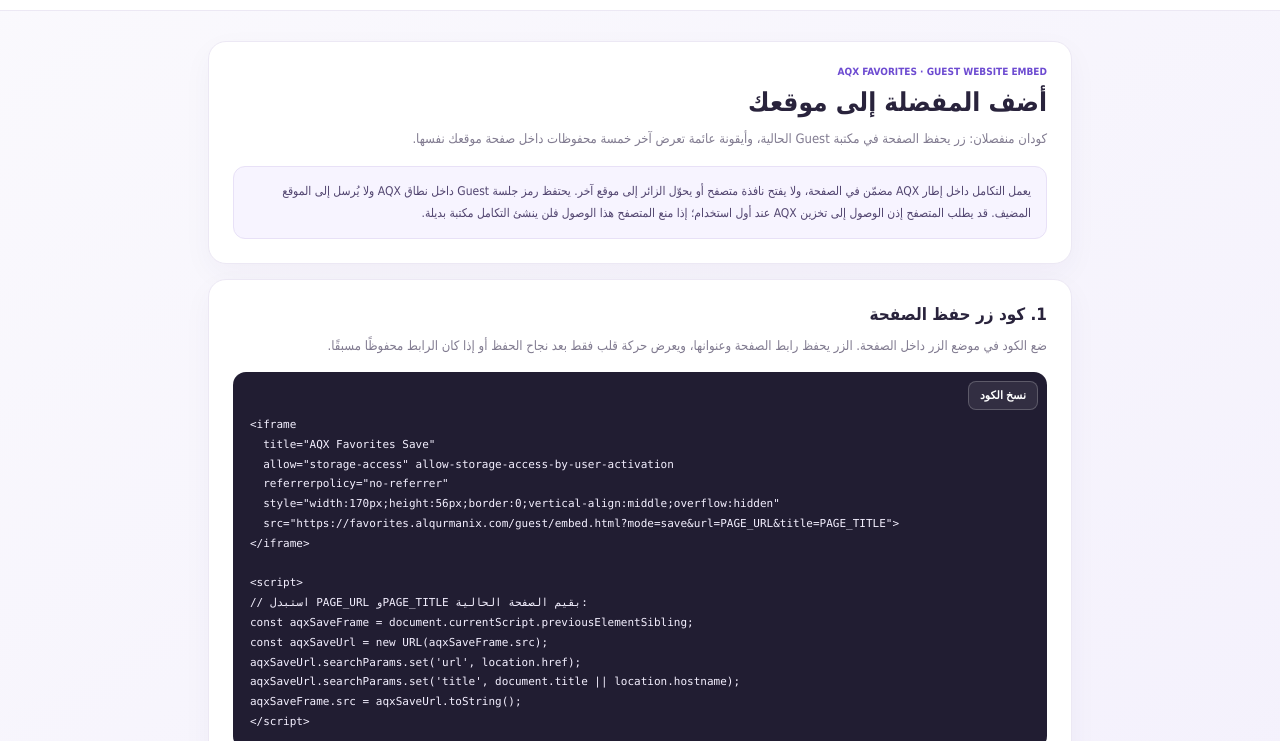
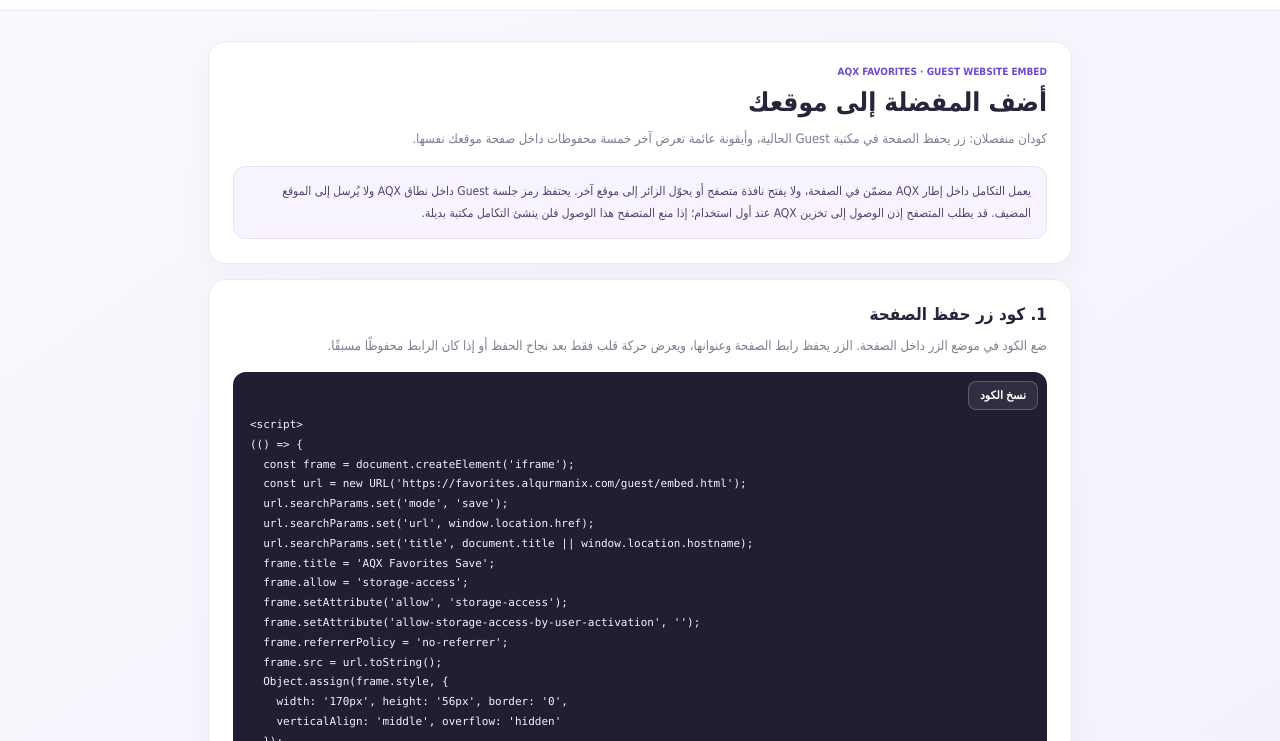
Before and after one commit to alqurmanix-oss/developers.favorites, a plain HTML site: page developers.html in a window 1280 px wide. Shown: the part 59-800 px from the top of the page. Drawn offline with Linux system fonts and the light colour scheme.

Commit message:
Fix developer save button embed snippet

```diff
--- a/developers.html
+++ b/developers.html
@@ -13,23 +13,27 @@ main{max-width:900px;margin:30px auto;padding:0 18px}.hero,.panel{background:#ff
 <section class="hero"><div class="eyebrow">AQX FAVORITES · GUEST WEBSITE EMBED</div><h1>أضف المفضلة إلى موقعك</h1><p>كودان منفصلان: زر يحفظ الصفحة في مكتبة Guest الحالية، وأيقونة عائمة تعرض آخر خمسة محفوظات داخل صفحة موقعك نفسها.</p>
 <div class="notice">يعمل التكامل داخل إطار AQX مضمّن في الصفحة، ولا يفتح نافذة متصفح أو يحوّل الزائر إلى موقع آخر. يحتفظ رمز جلسة Guest داخل نطاق AQX ولا يُرسل إلى الموقع المضيف. قد يطلب المتصفح إذن الوصول إلى تخزين AQX عند أول استخدام؛ إذا منع المتصفح هذا الوصول فلن ينشئ التكامل مكتبة بديلة.</div></section>
 <section class="panel"><h2>1. كود زر حفظ الصفحة</h2><p>ضع الكود في موضع الزر داخل الصفحة. الزر يحفظ رابط الصفحة وعنوانها، ويعرض حركة قلب فقط بعد نجاح الحفظ أو إذا كان الرابط محفوظًا مسبقًا.</p>
-<div class="codebox"><button class="copy" data-copy="save">نسخ الكود</button><pre id="save">&lt;iframe
-  title="AQX Favorites Save"
-  allow="storage-access" allow-storage-access-by-user-activation
-  referrerpolicy="no-referrer"
-  style="width:170px;height:56px;border:0;vertical-align:middle;overflow:hidden"
-  src="https://favorites.alqurmanix.com/guest/embed.html?mode=save&amp;url=PAGE_URL&amp;title=PAGE_TITLE"&gt;
-&lt;/iframe&gt;
-
-&lt;script&gt;
-// استبدل PAGE_URL وPAGE_TITLE بقيم الصفحة الحالية:
-const aqxSaveFrame = document.currentScript.previousElementSibling;
-const aqxSaveUrl = new URL(aqxSaveFrame.src);
-aqxSaveUrl.searchParams.set('url', location.href);
-aqxSaveUrl.searchParams.set('title', document.title || location.hostname);
-aqxSaveFrame.src = aqxSaveUrl.toString();
+<div class="codebox"><button class="copy" data-copy="save">نسخ الكود</button><pre id="save">&lt;script&gt;
+(() =&gt; {
+  const frame = document.createElement('iframe');
+  const url = new URL('https://favorites.alqurmanix.com/guest/embed.html');
+  url.searchParams.set('mode', 'save');
+  url.searchParams.set('url', window.location.href);
+  url.searchParams.set('title', document.title || window.location.hostname);
+  frame.title = 'AQX Favorites Save';
+  frame.allow = 'storage-access';
+  frame.setAttribute('allow', 'storage-access');
+  frame.setAttribute('allow-storage-access-by-user-activation', '');
+  frame.referrerPolicy = 'no-referrer';
+  frame.src = url.toString();
+  Object.assign(frame.style, {
+    width: '170px', height: '56px', border: '0',
+    verticalAlign: 'middle', overflow: 'hidden'
+  });
+  document.currentScript.parentNode.insertBefore(frame, document.currentScript);
+})();
 &lt;/script&gt;</pre></div>
-<p class="hint">أبقِ عنصر iframe والسكريبت معًا، أو أنشئ رابط iframe ديناميكيًا من عنوان الصفحة الحالية.</p></section>
+<p class="hint">انسخ الكود كما هو والصقه في موضع ظهور زر الحفظ؛ يُنشئ الإطار ويقرأ رابط الصفحة وعنوانها تلقائيًا دون استبدال أي قيم.</p></section>
 <section class="panel"><h2>2. كود أيقونة المحفوظات العائمة</h2><p>أيقونة على يسار الصفحة. عند الضغط تفتح لوحة صغيرة داخل الموقع المضيف تعرض أحدث خمسة عناصر فعلية من مكتبة Guest نفسها، مع رابط لفتح المكتبة الكاملة.</p>
 <div class="codebox"><button class="copy" data-copy="recent">نسخ الكود</button><pre id="recent">&lt;script&gt;
 (() =&gt; {
```
